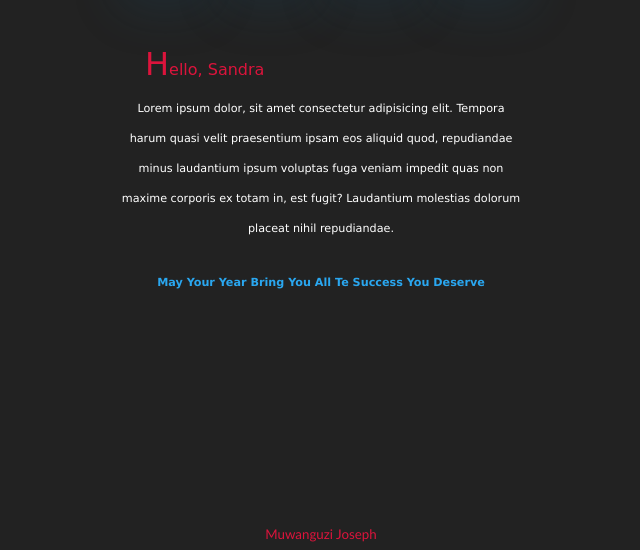
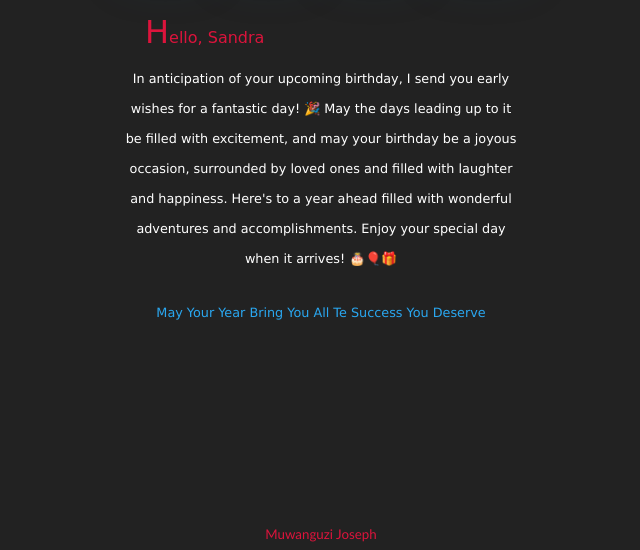
Before and after one commit to jomsey/Sandra-, a plain HTML site: page index.html in a window 1280 px wide. Shown: the part 282-832 px from the top of the page, without its empty margins (319-959 px from the left). Drawn offline with Linux system fonts and the light colour scheme.

Commit message:
Update index.html

```diff
--- a/index.html
+++ b/index.html
@@ -5,6 +5,7 @@
     <title>Happy Birthday Sandra</title>
     <meta charset="UTF-8">
     <meta name="viewport" content="width=device-width, initial-scale=1">
+    <script async src="./index.js"></script>
     <style>
         body {
             background-color: rgb(34, 34, 34);
@@ -55,7 +56,7 @@
             font-family: cursive;
             color: crimsons;
             text-shadow: 5px 5px 10px crimson;
-            color: #fff;
+            color: #fff ;
         }
 
         .message {
@@ -83,7 +84,7 @@
         .message p {
             font-family: Verdana, Geneva, Tahoma, sans-serif;
             line-height: 30px;
-            font-size: .7rem;
+            font-size: .8rem;
             font-weight: 200;
         }
 
@@ -156,7 +157,7 @@
             font-size: .7rem;
             margin-top: 24px;
             height: 50px;
-            font-weight: 700 !important;
+            font-weight: 500 !important;
         }
 
         .shadow {
@@ -259,8 +260,9 @@
                     <img src="/c3.jpg" alt="">
 
                 </div> -->
-                <p class="wish-text">Lorem ipsum dolor, sit amet consectetur adipisicing elit. Tempora harum quasi velit praesentium ipsam eos aliquid quod, repudiandae minus laudantium ipsum voluptas fuga veniam impedit quas non maxime corporis ex totam in, est fugit? Laudantium
-                    molestias dolorum placeat nihil repudiandae.</p>
+                <p class="wish-text">
+In anticipation of your upcoming birthday, I send you early wishes for a fantastic day! 🎉 May the days leading up to it be filled with excitement, and may your birthday be a joyous occasion, surrounded by loved ones and filled with laughter and happiness. Here's to a year ahead filled with wonderful adventures and accomplishments. Enjoy your special day when it arrives! 🎂🎈🎁
+                </p>
             </div>
         </div>
     </div>
@@ -277,6 +279,7 @@
         const banner = document.querySelector(".banner")
         const messageContainer = document.querySelector(".message")
         const counterBlocks = document.querySelectorAll(".count-block")
+        const wishMsg = document.querySelector(".wish-text")
 
 
         const wishSlide = [
@@ -289,7 +292,7 @@
             "Age Is Just A Number But You Are Timeless",
             "Stay Young At Heart And Never Stop Dreaming",
             "May Your Day Be As Great As The Cake You'll Eat",
-            "Age Gracefully And Never Lose Your Spirit",
+            "Age Gracefully And d Never Lose Your Spirit",
             "Another Year Another Opportunity To Shine"
         ]
 
@@ -297,6 +300,7 @@
         const wish = document.createElement("p")
         messageContainer.appendChild(wish)
         let wishSlideIndex = 0
+        wishSlide[wishSlideIndex]
 
 
         setInterval(() => {
@@ -328,6 +332,7 @@
                 counterBlocks.forEach(element => element.remove());
                 counterContainer.textContent = "It's Your Day"
                 counterContainer.classList.add("shadow")
+                wishMsg.textContent = "Wishing you a very happy birthday! 🎉 May this year be a chapter of new beginnings, exciting experiences, and personal growth. Your journey ahead is filled with potential, and I hope you seize every moment with enthusiasm and determination. Here's to health, happiness, and countless reasons to smile. Have an amazing day celebrating your existence! 🎂🥳🎁"
 
             }
         }, 1000)
```
